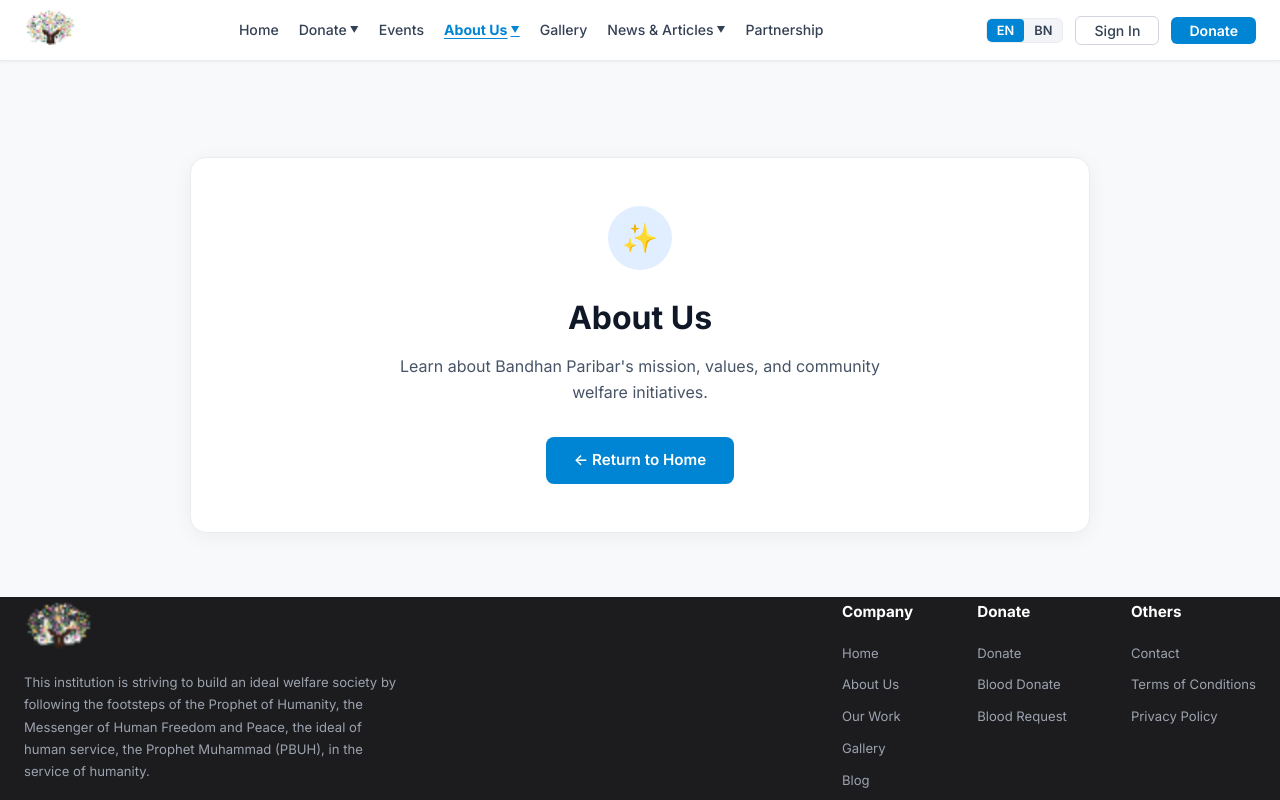
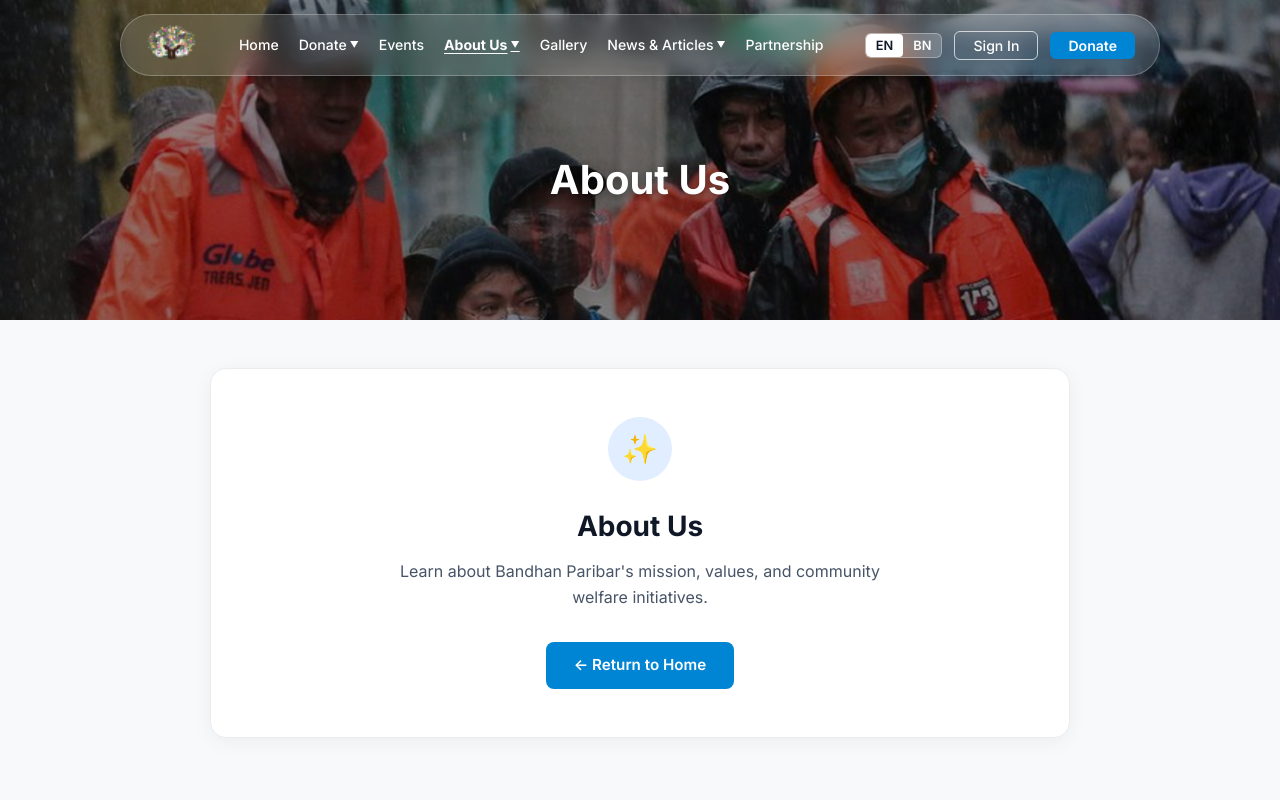
Before and after one commit to kazi-Samin/maxvalid-blog-news-management, a React (Vite) app: page /about in a window 1280 px wide. Shown: the top 800 px of the page. Built offline with nearby package versions, Linux system fonts and the light colour scheme.

Commit message:
fix: unify hero banner and floating frosted glass navbar styling across all public routes

```diff
--- a/src/components/layout/PublicLayout.jsx
+++ b/src/components/layout/PublicLayout.jsx
@@ -12,13 +12,10 @@
   const location = useLocation();
   const { isAuthenticated, logout } = useAuth();
 
-  const isHomeOrNews = location.pathname === '/' || location.pathname === '/news';
-  const isLightPage = !isHomeOrNews;
-
   return (
     <div className={styles.layout}>
-      {/* Header overlaid on Hero for Home/News, solid/light pill for subpages */}
-      <header className={isLightPage ? `${styles.header} ${styles.headerLight}` : styles.header}>
+      {/* Floating pill navbar — transparent frosted glass over hero background across all pages */}
+      <header className={styles.header}>
         <div className={styles.container}>
           <div className={styles.logo}>
             <Link to="/">
--- a/src/pages/PlaceholderPage.jsx
+++ b/src/pages/PlaceholderPage.jsx
@@ -1,10 +1,34 @@
 import { Link } from 'react-router-dom';
+import heroImage from '../assets/image 96.png';
 
 export default function PlaceholderPage({ title, description = "This page is part of the Bandhan Paribar platform. Full page design is not specified in the assignment PDF." }) {
   return (
+    <div>
+      {/* Hero Banner with floating frosted glass navbar */}
+      <section
+        style={{
+          position: 'relative',
+          height: '320px',
+          backgroundImage: `url(${heroImage})`,
+          backgroundSize: 'cover',
+          backgroundPosition: 'center',
+          display: 'flex',
+          alignItems: 'center',
+          justifyContent: 'center'
+        }}
+      >
+        <div style={{ position: 'absolute', inset: 0, background: 'rgba(0, 0, 0, 0.42)' }} />
+        <div style={{ position: 'relative', zIndex: 10, textAlign: 'center', paddingTop: '40px' }}>
+          <h1 style={{ color: '#ffffff', fontSize: '2.5rem', fontWeight: 700, textShadow: '0 2px 8px rgba(0,0,0,0.4)' }}>
+            {title}
+          </h1>
+        </div>
+      </section>
+
+      {/* Main Content Card */}
       <div style={{
-      maxWidth: '900px',
-      margin: '6rem auto 4rem',
+        maxWidth: '860px',
+        margin: '3rem auto 5rem',
         padding: '3rem 2rem',
         background: '#ffffff',
         borderRadius: '16px',
@@ -26,9 +50,9 @@
         }}>
           ✨
         </div>
-      <h1 style={{ fontSize: '2rem', fontWeight: 800, color: '#101828', marginBottom: '0.75rem' }}>
+        <h2 style={{ fontSize: '1.75rem', fontWeight: 800, color: '#101828', marginBottom: '0.75rem' }}>
           {title}
-      </h1>
+        </h2>
         <p style={{ color: '#475467', fontSize: '1rem', lineHeight: 1.6, maxWidth: '540px', margin: '0 auto 2rem' }}>
           {description}
         </p>
@@ -50,5 +74,6 @@
           ← Return to Home
         </Link>
       </div>
+    </div>
   );
 }
```
Lines whose indentation alone changed are shown as unchanged.
